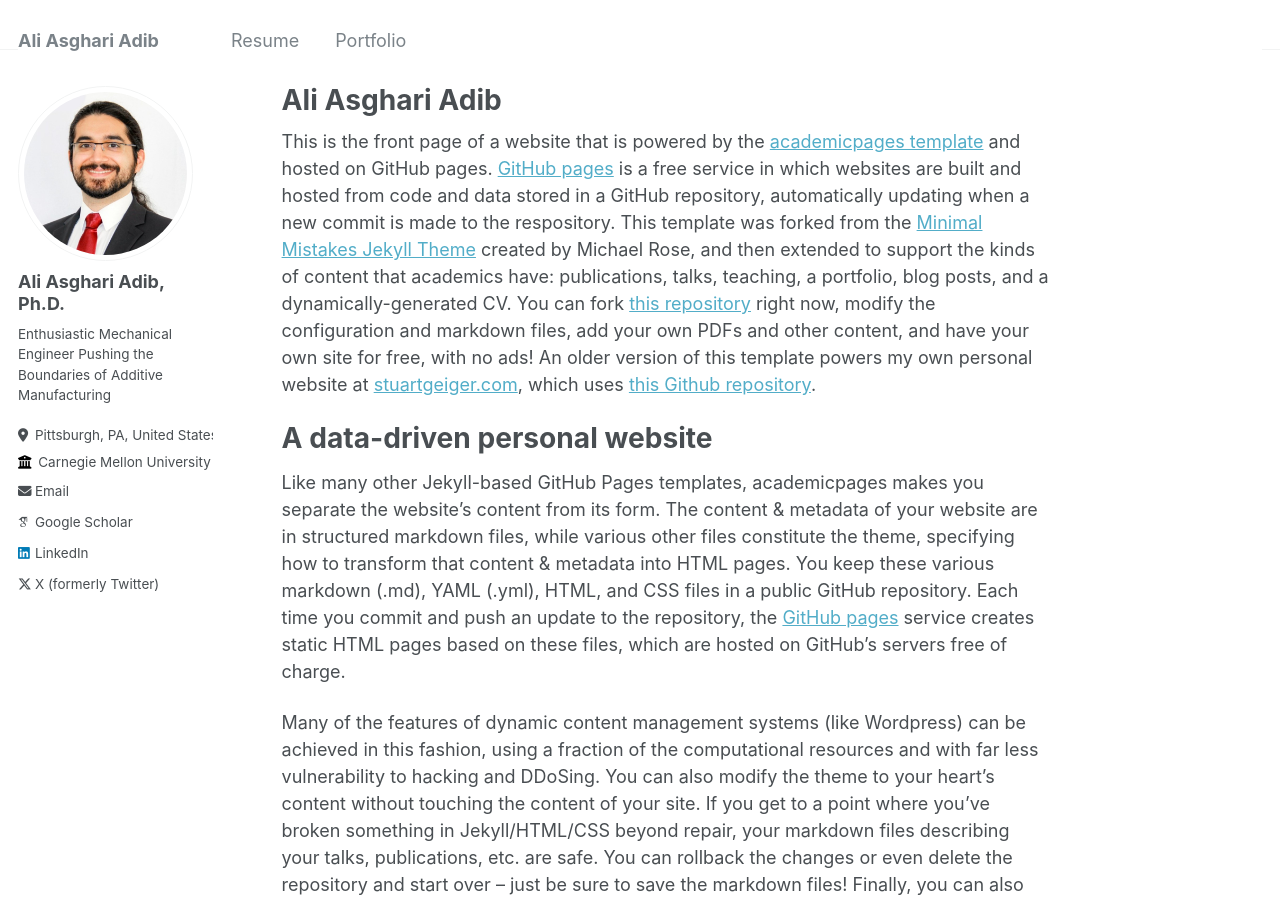
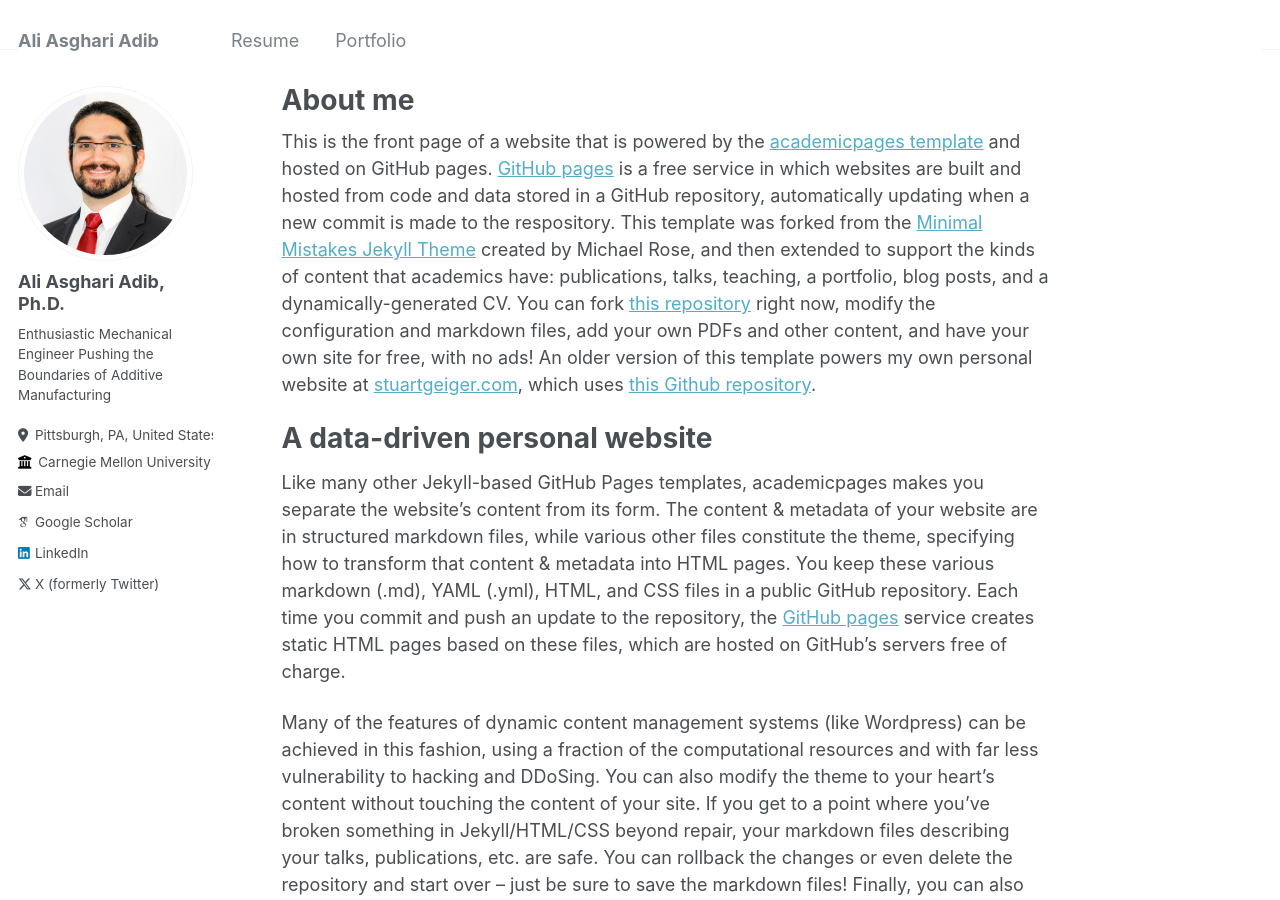
Before and after one commit to AliAAdib/aliaadib.github.io, a Jekyll site: the page built from _pages/about.md, in a window 1280 px wide and 900 px high. Built offline with Jekyll 4.4.1, drawn with Linux system fonts in a browser that asks for light colours; some web fonts are replaced.

Commit message:
Update about.md

```diff
--- a/_pages/about.md
+++ b/_pages/about.md
@@ -1,6 +1,6 @@
 ---
 permalink: /
-title: "Ali Asghari Adib"
+title: "About me"
 excerpt: "About me"
 author_profile: true
 redirect_from:
```
